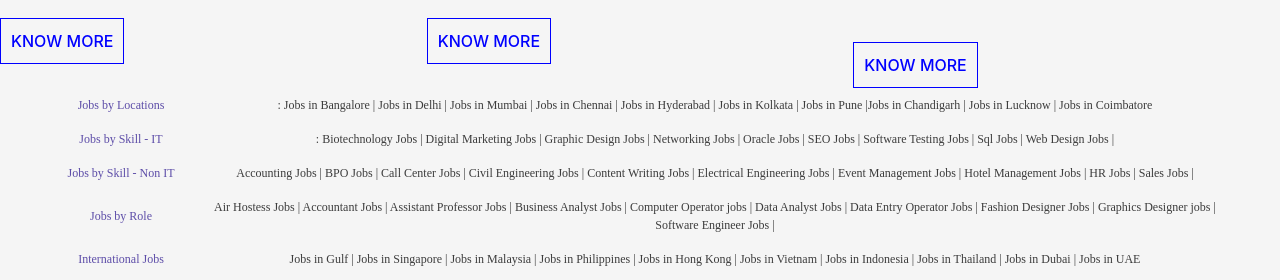
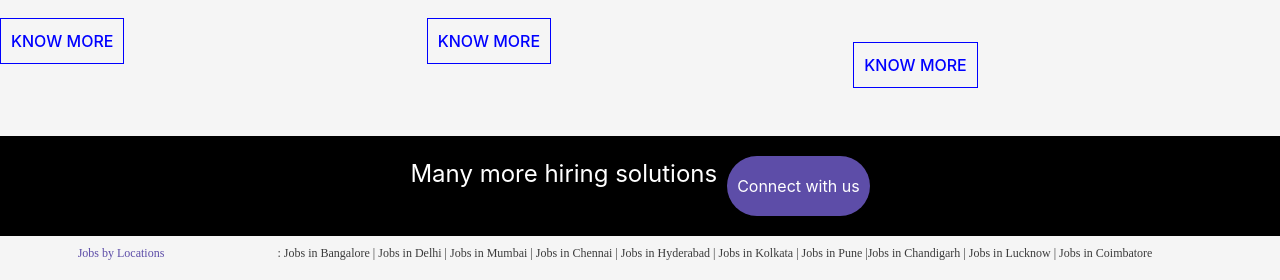
Before and after one commit to pankajsajwan12/skinny-pot-4052, a React (Create React App) app in the folder monster/: page /for-employeers in a window 1280 px wide. Shown: the part 1020-1300 px from the top of the page. Built offline with nearby package versions, Linux system fonts and the light colour scheme.

Commit message:
fw17_0700_day-5

```diff
--- a/monster/src/Page/ForEmployeers/ForEmployeers.jsx
+++ b/monster/src/Page/ForEmployeers/ForEmployeers.jsx
@@ -147,6 +147,12 @@ const ForEmployeers = () => {
             <button className={styles.knowmore}>KNOW MORE</button>
           </div>
         </div>
+        <br />
+        <br />
+        <div className={styles.bottom} >
+          <Text fontSize="2xl" >Many more hiring solutions</Text>
+          <button className={styles.connectwithusbtn} >Connect with us</button>
+        </div>
       </div>
     </div>
   );
--- a/monster/src/Page/ForEmployeers/Header.module.css
+++ b/monster/src/Page/ForEmployeers/Header.module.css
@@ -95,6 +95,24 @@
     grid-template-columns: repeat(3,1fr);
 
 }
+.bottom{
+    height: 100px;
+    width:100%;
+    background-color: black;
+    color: white;
+    display: flex;
+    text-align: center;
+    justify-content: center;
+    padding-top: 20px;
+    gap:10px
+}
+.connectwithusbtn{
+    background-color: #5d4da8;
+    color: white;
+    height:60px;
+    padding: 10px;
+    border-radius: 40px;
+}
 @media screen and (min-width:320px) and (max-width:600px) {
     .employeers{
         background-image: url("/public/BG.png");
```
